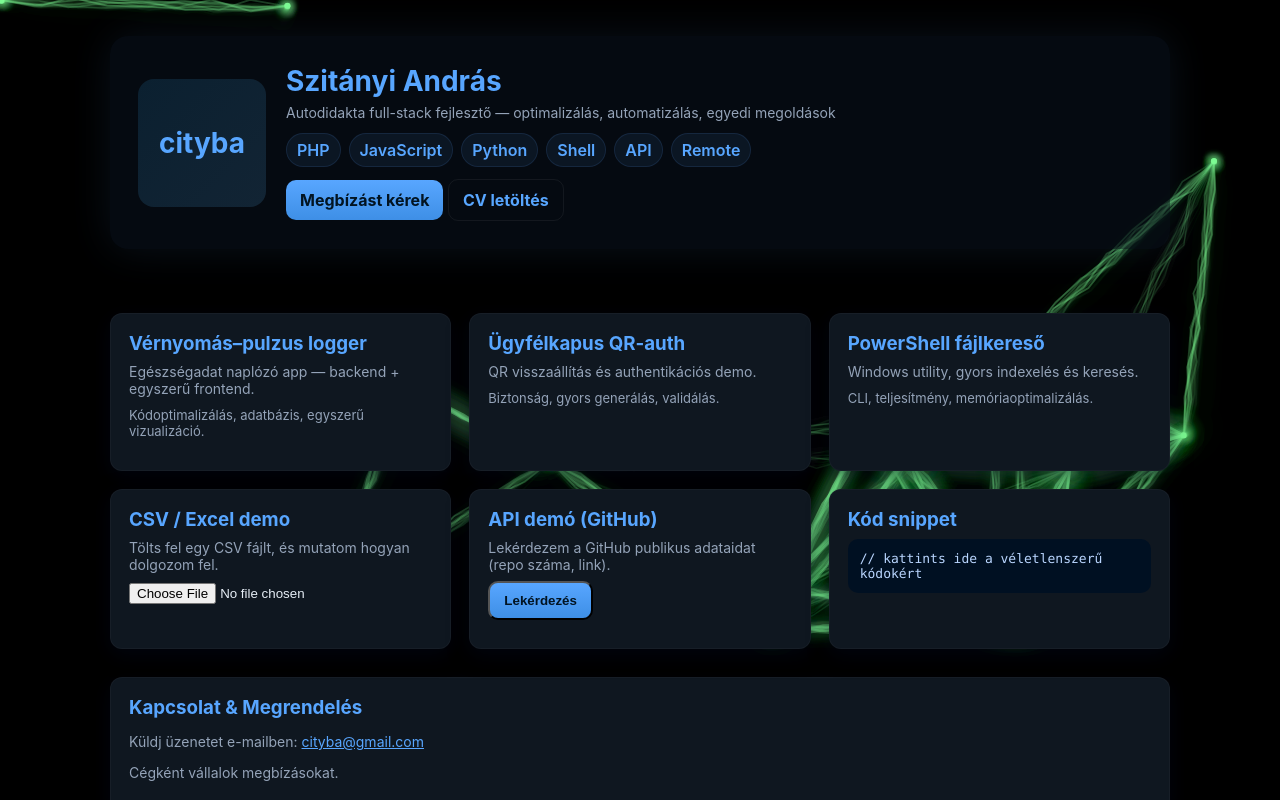
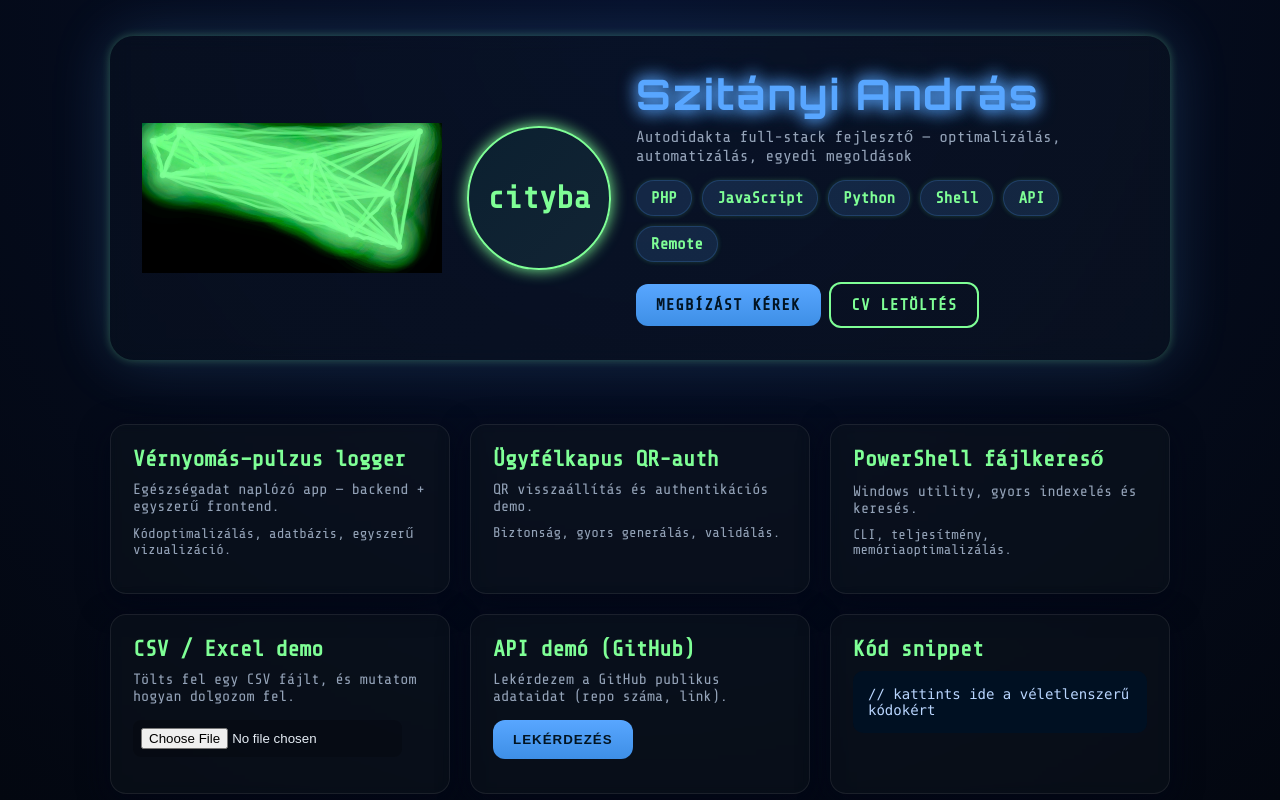
Before and after one commit to cityba/cityba.github.io, a plain HTML site: page index.html in a window 1280 px wide. Drawn offline with nearby package versions, Linux system fonts and the light colour scheme; animation ran at ten frames a second.

Commit message:
Update index.html

```diff
--- a/index.html
+++ b/index.html
@@ -4,19 +4,24 @@
 <meta charset="utf-8">
 <meta name="viewport" content="width=device-width,initial-scale=1">
 <title>Szitányi András — Interactive Portfolio</title>
+<link href="https://fonts.googleapis.com/css2?family=Orbitron:wght@700;800&family=Share+Tech+Mono&display=swap" rel="stylesheet">
 <style>
+/* ===== Alapértékek és színek ===== */
 :root {
-  --bg: #050913;
-  --card: #0f1720;
+    --bg: #030710; /* Mélyebb háttér */
+    --card: rgba(15, 23, 32, 0.4); /* Átlátszó kártya háttér */
     --accent: #58a6ff;
     --muted: #94a3b8;
+    --neon-green: #7FFF96; /* Enyhébb zöld neon */
+    --neon-blue: #58a6ff;
+    --text-color: #e6eef6;
 }
 html,body {
     margin: 0;
     height: 100%;
-  font-family: Inter, Segoe UI, Roboto, Arial, sans-serif;
-  background: radial-gradient(circle at top, #0a1227 0%, #050913 100%);
-  color: #e6eef6;
+    font-family: 'Share Tech Mono', monospace; /* Futurisztikusabb font */
+    background: radial-gradient(circle at top, #06102a 0%, #030710 100%); /* Mélyebb kék-fekete átmenet */
+    color: var(--text-color);
     overflow-x: hidden;
 }
 .wrap {
@@ -33,60 +38,99 @@ header {
     position: relative;
 }
 
-/* ===== HERO ===== */
+/* ===== HERO - Új, ütősebb design ===== */
 .hero {
-  background: rgba(10,20,35,0.5);
-  border-radius: 18px;
-  padding: 28px;
+    background: linear-gradient(135deg, rgba(10,20,35,0.4), rgba(15,25,40,0.4)); /* Fényesebb, átlátszóbb gradiens */
+    backdrop-filter: blur(8px); /* Üveghatás */
+    border-radius: 24px; /* Kerekebb sarkok */
+    padding: 32px; /* Nagyobb padding */
     display: flex;
-  gap: 20px;
+    gap: 25px; /* Nagyobb rés */
     align-items: center;
     position: relative;
-  z-index: 1;
-  box-shadow: 0 0 40px rgba(88,166,255,0.1);
+    z-index: 10; /* Magasabb z-index */
+    box-shadow: 0 0 60px rgba(88,166,255,0.2), 0 0 10px rgba(127, 255, 150, 0.3); /* Kék és zöld fényeffekt */
     overflow: hidden;
+    border: 1px solid rgba(var(--neon-blue), 0.3); /* Vékony neon keret */
 }
+.hero::before { /* Holografikus / rácshatás */
+    content: '';
+    position: absolute;
+    inset: 0;
+    background-image:
+        repeating-linear-gradient(0deg, transparent, transparent 1px, rgba(var(--neon-blue), 0.05) 1px, rgba(var(--neon-blue), 0.05) 2px),
+        repeating-linear-gradient(90deg, transparent, transparent 1px, rgba(var(--neon-blue), 0.05) 1px, rgba(var(--neon-blue), 0.05) 2px);
+    background-size: 20px 20px;
+    opacity: 0.2;
+    z-index: -1;
+}
+
 .avatar {
-  width: 128px;
-  height: 128px;
-  border-radius: 16px;
-  background: linear-gradient(135deg,#0b2030,#122434);
+    width: 140px; /* Nagyobb avatar */
+    height: 140px;
+    border-radius: 50%; /* Kerek avatar */
+    background: linear-gradient(135deg, #0b2030, #122434);
     display: flex;
     align-items: center;
     justify-content: center;
     font-weight: 700;
-  color: var(--accent);
-  font-size: 28px;
-  flex: 0 0 128px;
+    color: var(--neon-green); /* Neon zöld text */
+    font-size: 32px; /* Nagyobb font */
+    flex: 0 0 140px;
+    border: 2px solid var(--neon-green); /* Neon zöld keret */
+    box-shadow: 0 0 15px var(--neon-green); /* Fénylő árnyék */
 }
 .intro { flex: 1; }
-.intro h1 { margin: 0; font-size: 28px; color: var(--accent); }
-.intro p { margin: 6px 0; color: var(--muted); }
-.tagline { display: flex; gap: 8px; margin-top: 12px; flex-wrap: wrap; }
+.intro h1 {
+    margin: 0;
+    font-family: 'Orbitron', sans-serif; /* Másik font a címnek */
+    font-size: 42px; /* Még nagyobb cím */
+    color: var(--accent);
+    text-shadow: 0 0 15px var(--neon-blue), 0 0 20px var(--neon-blue); /* Neon árnyék */
+    -webkit-text-stroke: 1px rgba(var(--neon-blue), 0.5); /* Vékony körvonal */
+    letter-spacing: 2px; /* Térköz a betűk között */
+}
+.intro p { margin: 8px 0; color: var(--muted); font-size: 16px; }
+.tagline { display: flex; gap: 10px; margin-top: 15px; flex-wrap: wrap; }
 .chip {
-  background: rgba(88,166,255,0.08);
-  border: 1px solid rgba(88,166,255,0.12);
-  padding: 6px 10px;
+    background: rgba(88,166,255,0.15); /* Átlátszóbb chip háttér */
+    border: 1px solid rgba(88,166,255,0.2);
+    padding: 8px 14px; /* Nagyobb padding */
     border-radius: 999px;
-  color: var(--accent);
+    color: var(--neon-green); /* Neon zöld */
     font-weight: 600;
+    box-shadow: 0 0 5px rgba(127, 255, 150, 0.2); /* Kis neon árnyék */
 }
 
-/* ===== BUTTONS ===== */
+/* ===== BUTTONS - Futurisztikus design ===== */
 .btn {
     display: inline-block;
-  padding: 10px 14px;
-  border-radius: 10px;
-  background: linear-gradient(180deg,var(--accent),#3e8fe6);
+    padding: 12px 20px; /* Nagyobb padding */
+    border-radius: 12px;
+    background: linear-gradient(180deg, var(--neon-blue), #3e8fe6); /* Kék gradiens */
     color: #021422;
     font-weight: 700;
     text-decoration: none;
     cursor: pointer;
+    border: none;
+    transition: all 0.3s ease;
+    box-shadow: 0 0 15px rgba(var(--neon-blue), 0.5); /* Fénylő effekt */
+    text-transform: uppercase; /* Nagybetűs */
+    letter-spacing: 1px;
+}
+.btn:hover {
+    transform: translateY(-2px);
+    box-shadow: 0 0 25px rgba(var(--neon-blue), 0.8), 0 0 5px rgba(255,255,255,0.5);
 }
 .btn.alt {
     background: transparent;
-  border: 1px solid rgba(255,255,255,0.06);
-  color: var(--accent);
+    border: 2px solid var(--neon-green); /* Zöld neon keret */
+    color: var(--neon-green);
+    box-shadow: 0 0 10px rgba(var(--neon-green), 0.5);
+}
+.btn.alt:hover {
+    background: rgba(var(--neon-green), 0.1);
+    box-shadow: 0 0 20px rgba(var(--neon-green), 0.8), 0 0 5px rgba(255,255,255,0.5);
 }
 
 /* ===== MAIN GRID ===== */
@@ -100,51 +144,76 @@ main {
 .grid {
     display: grid;
     grid-template-columns: repeat(auto-fit, minmax(300px, 1fr));
-  gap: 18px;
+    gap: 20px; /* Nagyobb rés */
 }
 .card {
-  background: var(--card);
-  padding: 18px;
-  border-radius: 12px;
-  border: 1px solid rgba(255,255,255,0.03);
-  box-shadow: 0 6px 20px rgba(2,6,23,0.6);
-  transition: transform .2s ease;
+    background: var(--card); /* Átlátszó háttér */
+    backdrop-filter: blur(5px); /* Üveghatás */
+    padding: 22px; /* Nagyobb padding */
+    border-radius: 16px; /* Kerekebb sarkok */
+    border: 1px solid rgba(255,255,255,0.08); /* Finomabb keret */
+    box-shadow: 0 8px 30px rgba(2,6,23,0.8); /* Erősebb árnyék */
+    transition: transform .2s ease, box-shadow .2s ease;
+    position: relative;
+    overflow: hidden;
 }
-.card:hover { transform: translateY(-3px); }
-.card h3 { margin: 0 0 8px 0; color: var(--accent); }
-.muted { color: var(--muted); font-size: 14px; }
+.card:hover {
+    transform: translateY(-5px);
+    box-shadow: 0 12px 40px rgba(2,6,23,0.9), 0 0 15px rgba(var(--neon-blue), 0.3); /* Kék fény hoverkor */
+}
+.card h3 {
+    margin: 0 0 10px 0;
+    color: var(--neon-green); /* Neon zöld címek */
+    font-size: 22px;
+}
+.muted { color: var(--muted); font-size: 15px; }
 
 .snippet {
     background: #001022;
     border-radius: 10px;
-  padding: 12px;
+    padding: 15px; /* Nagyobb padding */
     font-family: ui-monospace, SFMono-Regular, Menlo, Monaco, monospace;
-  font-size: 13px;
+    font-size: 14px;
     color: #b9d6ff;
     overflow: auto;
+    border: 1px solid rgba(var(--neon-blue), 0.2);
+    box-shadow: inset 0 0 8px rgba(var(--neon-blue), 0.1);
+    cursor: pointer;
+    transition: box-shadow 0.2s ease;
 }
-.small { font-size: 13px; color: var(--muted); }
+.snippet:hover {
+    box-shadow: inset 0 0 15px rgba(var(--neon-blue), 0.3);
+}
+.small { font-size: 14px; color: var(--muted); }
 
-footer { padding: 20px; color: var(--muted); text-align: center; }
+footer { padding: 30px; color: var(--muted); text-align: center; font-size: 14px; }
 
 /* TABLE */
 table {
     width: 100%;
     border-collapse: collapse;
-  font-size: 13px;
+    font-size: 14px;
+    margin-top: 15px;
 }
 th,td {
-  padding: 6px 8px;
-  border-bottom: 1px solid rgba(255,255,255,0.03);
+    padding: 8px 10px;
+    border-bottom: 1px solid rgba(255,255,255,0.06);
     text-align: left;
+    color: var(--text-color);
 }
+th { color: var(--neon-green); } /* Neon zöld táblázat fejlécek */
 
-/* ===== Lightning Canvas ===== */
+
+/* ===== Lightning Canvas - Az eredeti villám kód ===== */
 #scene {
-  position: absolute;
-  inset: 0;
-  z-index: 0;
+    position: absolute; /* Abszolút pozícionálás */
+    top: 0;
+    left: 0;
+    width: 100%;
+    height: 100%;
+    z-index: 0; /* A tartalom alatt */
     pointer-events: none;
+    /* A canvas nem a body-ra, hanem a hero dive-re kerül, így a 100% a hero méreteire vonatkozik */
 }
 </style>
 </head>
@@ -152,7 +221,7 @@ th,td {
 <div class="wrap">
 <header>
     <div class="hero">
-    <canvas id="scene"></canvas>
+        <canvas id="hero-scene"></canvas>
         <div class="avatar">cityba</div>
         <div class="intro">
             <h1>Szitányi András</h1>
@@ -165,7 +234,7 @@ th,td {
                 <div class="chip">API</div>
                 <div class="chip">Remote</div>
             </div>
-      <div style="margin-top:12px">
+            <div style="margin-top:20px">
                 <a class="btn" id="hireBtn">Megbízást kérek</a>
                 <a class="btn alt" id="downloadCv">CV letöltés</a>
             </div>
@@ -194,15 +263,15 @@ th,td {
         <div class="card">
             <h3>CSV / Excel demo</h3>
             <div class="muted">Tölts fel egy CSV fájlt, és mutatom hogyan dolgozom fel.</div>
-      <input type="file" id="csvFile" accept=".csv" style="margin-top:10px">
-      <div id="csvPreview" style="margin-top:12px"></div>
+            <input type="file" id="csvFile" accept=".csv" style="margin-top:15px; padding: 8px; border-radius: 8px; border: 1px solid rgba(var(--neon-green), 0.3); background-color: rgba(0,0,0,0.2); color: var(--text-color);">
+            <div id="csvPreview" style="margin-top:12px;"></div>
         </div>
 
         <div class="card">
             <h3>API demó (GitHub)</h3>
             <div class="muted">Lekérdezem a GitHub publikus adataidat (repo száma, link).</div>
-      <button id="fetchGithub" class="btn" style="margin-top:8px">Lekérdezés</button>
-      <div id="apiResult" style="margin-top:10px;color:var(--muted)"></div>
+            <button id="fetchGithub" class="btn" style="margin-top:15px;">Lekérdezés</button>
+            <div id="apiResult" style="margin-top:12px; color:var(--muted)"></div>
         </div>
 
         <div class="card">
@@ -211,9 +280,8 @@ th,td {
         </div>
     </div>
 
-<section style="margin-top:28px">
-  <div class="card">
-    <h3>Kapcsolat & Megrendelés</h3>
+    <section style="margin-top:40px">
+        <div class="card" id="contactForm"> <h3>Kapcsolat & Megrendelés</h3>
             <p class="muted">
                 Küldj üzenetet e-mailben:
                 <a href="mailto:cityba@gmail.com" style="color:var(--accent);text-decoration:underline;">cityba@gmail.com</a>
@@ -221,8 +289,6 @@ th,td {
             <p class="muted">Cégként vállalok megbízásokat.</p>
         </div>
     </section>
-
-
 </main>
 
 <footer>© Szitányi András • cityba.github.io</footer>
@@ -251,15 +317,26 @@ document.getElementById('csvFile').addEventListener('change',e=>{
 });
 function renderCSV(txt){
     const rows = txt.split(/\r?\n/).filter(Boolean).map(r=>r.split(/,|;|\t/));
+    if (rows.length === 0) return;
+
     const tbl = document.createElement('table');
-  const tr = document.createElement('tr');
-  rows[0].forEach(h=>{const th=document.createElement('th');th.textContent=h;tr.appendChild(th)});
-  tbl.appendChild(tr);
+    const thead = document.createElement('thead');
+    const tbody = document.createElement('tbody');
+
+    // Fejléc
+    const headerRow = document.createElement('tr');
+    rows[0].forEach(h=>{const th=document.createElement('th');th.textContent=h;headerRow.appendChild(th)});
+    thead.appendChild(headerRow);
+    tbl.appendChild(thead);
+
+    // Adatok
     for(let i=1;i<rows.length;i++){
         const tr=document.createElement('tr');
         rows[i].forEach(c=>{const td=document.createElement('td');td.textContent=c;tr.appendChild(td)});
-    tbl.appendChild(tr);
+        tbody.appendChild(tr);
     }
+    tbl.appendChild(tbody);
+
     const prev=document.getElementById('csvPreview');
     prev.innerHTML=''; prev.appendChild(tbl);
 }
@@ -271,7 +348,7 @@ document.getElementById('fetchGithub').onclick = async ()=>{
     try {
         const res = await fetch('https://api.github.com/users/cityba');
         const js = await res.json();
-    out.innerHTML = `Repos: <strong>${js.public_repos}</strong> • <a href="${js.html_url}" target="_blank">GitHub</a>`;
+        out.innerHTML = `Repos: <strong>${js.public_repos}</strong> • <a href="${js.html_url}" target="_blank" style="color:var(--accent); text-decoration: underline;">GitHub</a>`;
     } catch(err){
         out.textContent = 'Hiba: ' + err;
     }
@@ -297,34 +374,34 @@ document.getElementById('hireBtn').onclick = ()=>{
 };
 
 // ===== Villám canvas =====
+// A canvas már a HTML-ben definiálva van a "hero" elemen belül
+const cvs = document.getElementById('hero-scene'); // A canvas ID-ja most hero-scene
+const ctx = cvs.getContext('2d');
 
-const bodyDiv = document.body;
-const cvs = document.createElement('canvas');
-cvs.id = 'scene';
-cvs.style.position = 'fixed';
-cvs.style.top = '0';
-cvs.style.left = '0';
-cvs.style.width = '100%';
-cvs.style.height = '100%';
-cvs.style.zIndex = '0';
-cvs.style.pointerEvents = 'none';
-bodyDiv.prepend(cvs);
+const resizeCanvas = () => {
+    cvs.width = cvs.offsetWidth;
+    cvs.height = cvs.offsetHeight;
+    // Újra inicializáljuk a pontokat, hogy ne menjenek ki a canvasból méretezéskor
+    nodes.forEach(n => {
+        n.x = Math.random() * cvs.width;
+        n.y = Math.random() * cvs.height;
+    });
+};
+window.addEventListener('resize', resizeCanvas);
+// Kezdeti méretezés, miután a DOM elkészült és a hero div mérete beállt
+setTimeout(resizeCanvas, 0);
 
-const ctx = cvs.getContext('2d');
-const resize = () => { cvs.width = window.innerWidth; cvs.height = window.innerHeight; };
-window.addEventListener('resize', resize);
-resize();
 
 const nodes = [];
-const NODE_COUNT = 15; // Pontok száma
-const MAX_DIST = 400; // Maximális távolság az összekötéshez
-const MIN_DIST = 100; // Ezen a távolságon belül a legerősebb a fény
+const NODE_COUNT = 15;
+const MAX_DIST = 400;
+const MIN_DIST = 100;
 const SPEED = 0.6;
 
-// Pontok (nodes) inicializálása
+// Fontos: a nodes tömböt itt inicializáljuk először
 for (let i = 0; i < NODE_COUNT; i++) {
     nodes.push({
-        x: Math.random() * cvs.width,
+        x: Math.random() * cvs.width, // cvs.width/height lehet, hogy 0 még
         y: Math.random() * cvs.height,
         vx: (Math.random() - 0.5) * SPEED,
         vy: (Math.random() - 0.5) * SPEED
@@ -333,19 +410,12 @@ for (let i = 0; i < NODE_COUNT; i++) {
 
 /**
  * Villámvonal rajzolása fraktálos elven
- * @param {number} x1 - Kezdő X
- * @param {number} y1 - Kezdő Y
- * @param {number} x2 - Vég X
- * @param {number} y2 - Vég Y
- * @param {number} segments - Töréspontok száma
- * @param {number} displace - Elmozdulás mértéke
  */
 function lightning(x1, y1, x2, y2, segments = 8, displace = 20) {
     ctx.beginPath();
     ctx.moveTo(x1, y1);
     for (let i = 1; i < segments; i++) {
         const t = i / segments;
-        // Töréspontok generálása
         const x = x1 + (x2 - x1) * t + (Math.random() - 0.5) * displace;
         const y = y1 + (y2 - y1) * t + (Math.random() - 0.5) * displace;
         ctx.lineTo(x, y);
@@ -373,33 +443,26 @@ function draw() {
             const a = nodes[i], b = nodes[j];
             const d = Math.hypot(a.x - b.x, a.y - b.y);
 
-            // Csak ha a maximális távolságon belül vannak
             if (d < MAX_DIST) {
-
-                // Intenzitás kiszámítása: Közeli pontok = 1.0 (max), távoli pontok = 0.0
                 const intensity = Math.max(0, 1 - (d - MIN_DIST) / (MAX_DIST - MIN_DIST));
 
-                // Villám színének és vastagságának beállítása
-                const alpha = intensity * 0.8; // Átlátszóság
+                const alpha = intensity * 0.8;
                 ctx.strokeStyle = `rgba(127, 255, 150, ${alpha})`;
-                ctx.lineWidth = 1 + intensity * 2; // Vastagság: 1-től 3-ig
+                ctx.lineWidth = 1 + intensity * 2;
 
-                // Erőteljes utófény a villámvonal körül
-                ctx.shadowBlur = 10 + intensity * 20; // Közeli erősebb
+                ctx.shadowBlur = 10 + intensity * 20;
                 ctx.shadowColor = `rgba(127, 255, 150, ${intensity})`;
 
-                lightning(a.x, a.y, b.x, b.y, 8, 20 * (1 - intensity)); // Rövid villámoknál kisebb elmozdulás
+                lightning(a.x, a.y, b.x, b.y, 8, 20 * (1 - intensity));
 
-                // Árnyék visszaállítása
                 ctx.shadowBlur = 0;
                 ctx.shadowColor = 'transparent';
             }
         }
     }
 
-    // Fénylő pontok rajzolása (melyekből a villámok indulnak)
+    // Fénylő pontok rajzolása
     nodes.forEach(n => {
-        // Erős fény a pont körül
         ctx.shadowBlur = 10;
         ctx.shadowColor = 'rgba(127, 255, 150, 1)';
         ctx.fillStyle = 'rgba(127, 255, 150, 0.8)';
@@ -407,16 +470,13 @@ function draw() {
         ctx.arc(n.x, n.y, 3, 0, Math.PI * 2);
         ctx.fill();
 
-        // Visszaállítás
         ctx.shadowBlur = 0;
         ctx.shadowColor = 'transparent';
     });
 
-
     requestAnimationFrame(draw);
 }
 draw();
-
 </script>
 </body>
 </html>
```
Lines whose indentation alone changed are shown as unchanged.
